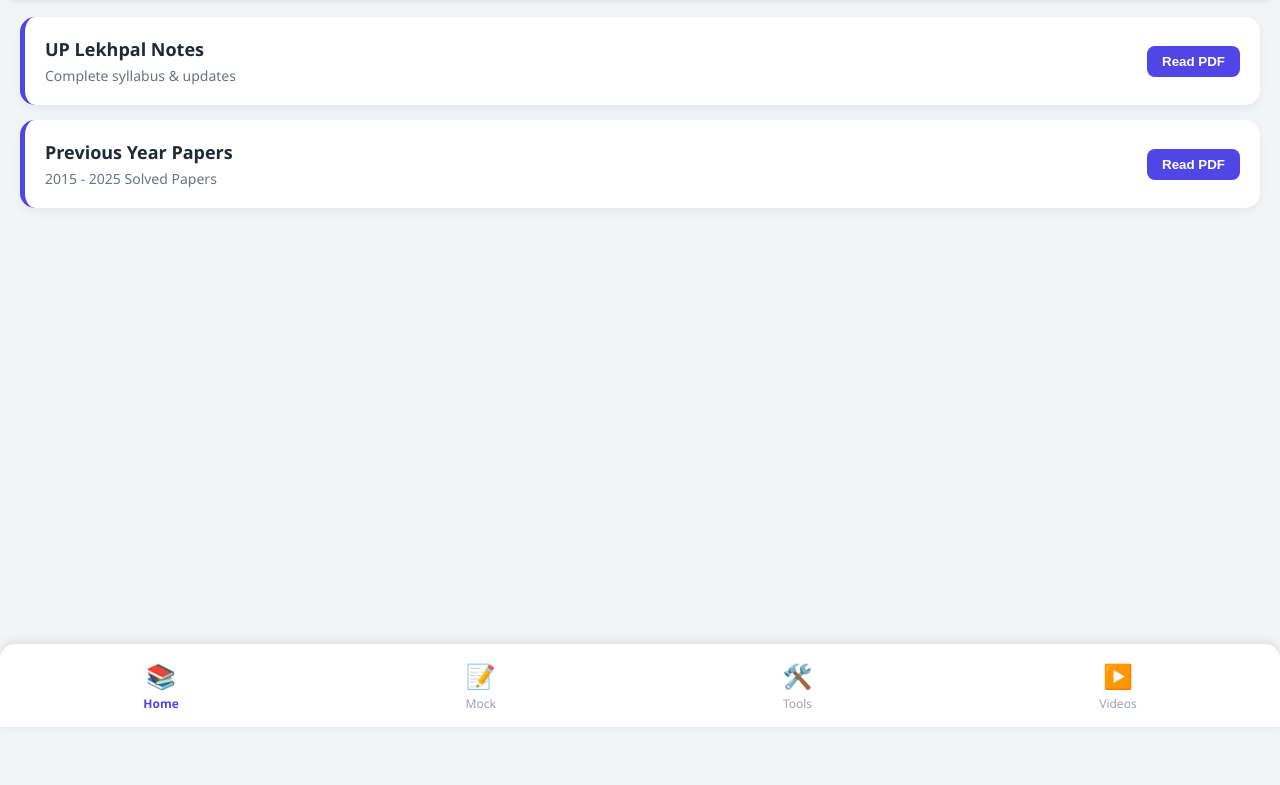
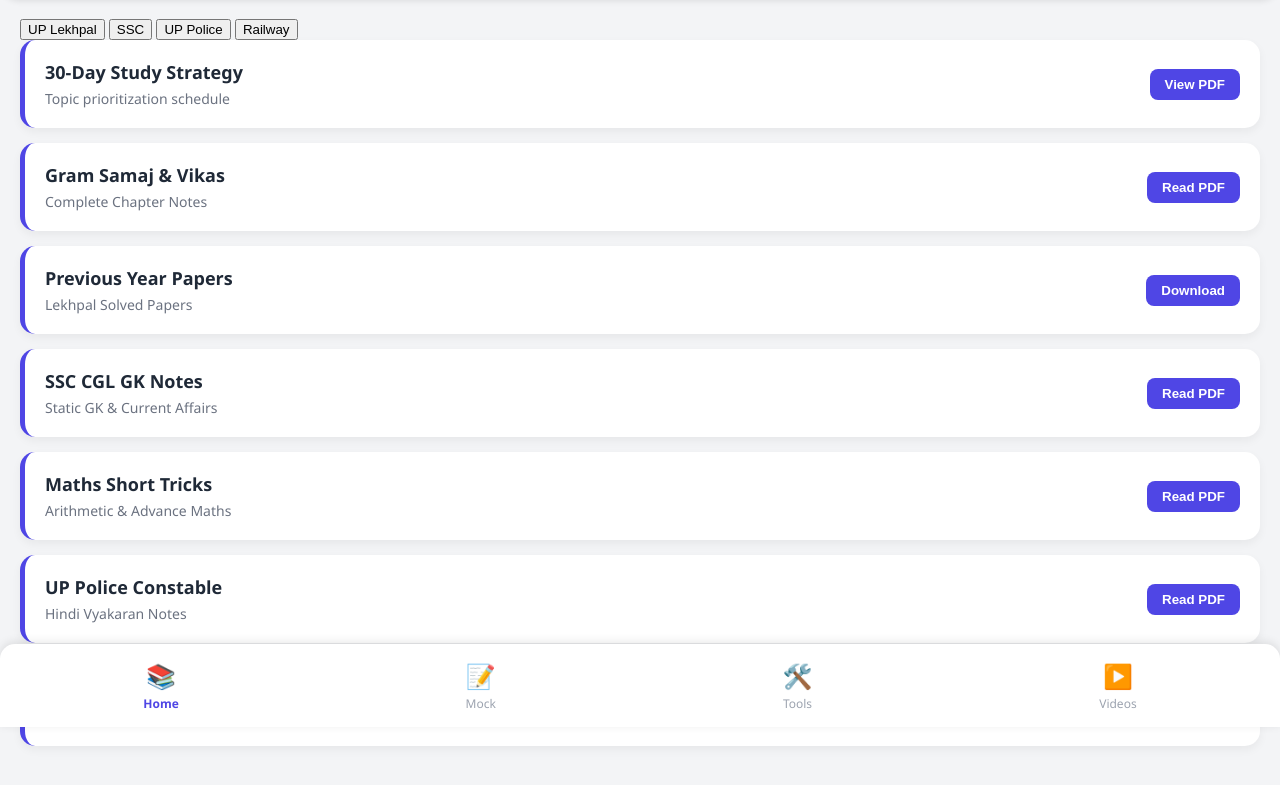
Before and after one commit to hisaabtool/Studentapp, a website: page www/index.html in a window 1280 px wide. Shown: the part 73-858 px from the top of the page. Before the commit the page ends 800 px from the top, so only its background shows below. Drawn offline with Linux system fonts and the light colour scheme.

Commit message:
Update exam materials and navigation links

```diff
--- a/www/index.html
+++ b/www/index.html
@@ -11,23 +11,83 @@
 
     <!-- Home Tab -->
     <div id="home" class="section active-section">
+
+        <!-- Exam Categories Scroll -->
+        <div class="category-scroll">
+            <button class="cat-btn active-cat" onclick="filterExam('lekhpal', this)">UP Lekhpal</button>
+            <button class="cat-btn" onclick="filterExam('ssc', this)">SSC</button>
+            <button class="cat-btn" onclick="filterExam('police', this)">UP Police</button>
+            <button class="cat-btn" onclick="filterExam('railway', this)">Railway</button>
+        </div>
+
+        <!-- UP Lekhpal Materials (Default Open) -->
+        <div id="lekhpal" class="exam-list active-list">
             <div class="card">
                 <div>
-                <h3>UP Lekhpal Notes</h3>
-                <p>Complete syllabus & updates</p>
+                    <h3>30-Day Study Strategy</h3>
+                    <p>Topic prioritization schedule</p>
+                </div>
+                <button class="btn" onclick="openPDF('https://www.w3.org/WAI/ER/tests/xhtml/testfiles/resources/pdf/dummy.pdf')">View PDF</button>
+            </div>
+            <div class="card">
+                <div>
+                    <h3>Gram Samaj & Vikas</h3>
+                    <p>Complete Chapter Notes</p>
                 </div>
                 <button class="btn" onclick="openPDF('https://www.w3.org/WAI/ER/tests/xhtml/testfiles/resources/pdf/dummy.pdf')">Read PDF</button>
             </div>
             <div class="card">
                 <div>
                     <h3>Previous Year Papers</h3>
-                <p>2015 - 2025 Solved Papers</p>
+                    <p>Lekhpal Solved Papers</p>
+                </div>
+                <button class="btn" onclick="openPDF('https://www.w3.org/WAI/ER/tests/xhtml/testfiles/resources/pdf/dummy.pdf')">Download</button>
+            </div>
+        </div>
+
+        <!-- SSC Materials -->
+        <div id="ssc" class="exam-list">
+            <div class="card">
+                <div>
+                    <h3>SSC CGL GK Notes</h3>
+                    <p>Static GK & Current Affairs</p>
+                </div>
+                <button class="btn" onclick="openPDF('https://www.w3.org/WAI/ER/tests/xhtml/testfiles/resources/pdf/dummy.pdf')">Read PDF</button>
+            </div>
+            <div class="card">
+                <div>
+                    <h3>Maths Short Tricks</h3>
+                    <p>Arithmetic & Advance Maths</p>
                 </div>
                 <button class="btn" onclick="openPDF('https://www.w3.org/WAI/ER/tests/xhtml/testfiles/resources/pdf/dummy.pdf')">Read PDF</button>
             </div>
         </div>
 
-    <!-- PDF Viewer Modal (Hidden by default) -->
+        <!-- UP Police Materials -->
+        <div id="police" class="exam-list">
+            <div class="card">
+                <div>
+                    <h3>UP Police Constable</h3>
+                    <p>Hindi Vyakaran Notes</p>
+                </div>
+                <button class="btn" onclick="openPDF('https://www.w3.org/WAI/ER/tests/xhtml/testfiles/resources/pdf/dummy.pdf')">Read PDF</button>
+            </div>
+        </div>
+
+        <!-- Railway Materials -->
+        <div id="railway" class="exam-list">
+            <div class="card">
+                <div>
+                    <h3>RRB NTPC Science</h3>
+                    <p>Physics, Chemistry, Bio Notes</p>
+                </div>
+                <button class="btn" onclick="openPDF('https://www.w3.org/WAI/ER/tests/xhtml/testfiles/resources/pdf/dummy.pdf')">Read PDF</button>
+            </div>
+        </div>
+
+    </div>
+
+    <!-- PDF Viewer Modal -->
     <div id="pdf-viewer" class="modal">
         <div class="modal-header">
             <span id="pdf-title">Reading Document...</span>
@@ -36,17 +96,16 @@
         <iframe id="pdf-frame" src="" frameborder="0"></iframe>
     </div>
 
-    <!-- Mock Test Tab -->
+    <!-- Baki Tabs (Mock, Tools, Videos) yahan rahenge... (Purana code) -->
     <div id="mock" class="section">
         <div class="card mock-card">
             <h3>Live Mock Test: General Knowledge</h3>
-            <p>Q1. India ki rajdhani kya hai?</p>
-            <button class="btn option-btn">A) Mumbai</button>
-            <button class="btn option-btn">B) New Delhi</button>
+            <p>Q1. UP ki rajdhani kya hai?</p>
+            <button class="btn option-btn">A) Lucknow</button>
+            <button class="btn option-btn">B) Prayagraj</button>
         </div>
     </div>
 
-    <!-- Tools Tab -->
     <div id="tools" class="section">
         <div class="card">
             <div>
@@ -62,7 +121,7 @@
         <div class="nav-item active" onclick="switchTab('home', 'Study Hub', this)"><span class="nav-icon">📚</span> Home</div>
         <div class="nav-item" onclick="switchTab('mock', 'Mock Tests', this)"><span class="nav-icon">📝</span> Mock</div>
         <div class="nav-item" onclick="switchTab('tools', 'Smart Tools', this)"><span class="nav-icon">🛠️</span> Tools</div>
-        <div class="nav-item" onclick="window.open('https://youtube.com/@rahul-t9j8b', '_blank')"><span class="nav-icon">▶️</span> Videos</div>
+        <div class="nav-item" onclick="window.open('https://youtube.com/@rahul-t9j8b?si=Ua_dert6WO4pywU7', '_blank')"><span class="nav-icon">▶️</span> Videos</div>
     </div>
 
     <script src="script.js"></script>
```
Lines whose indentation alone changed are shown as unchanged.
